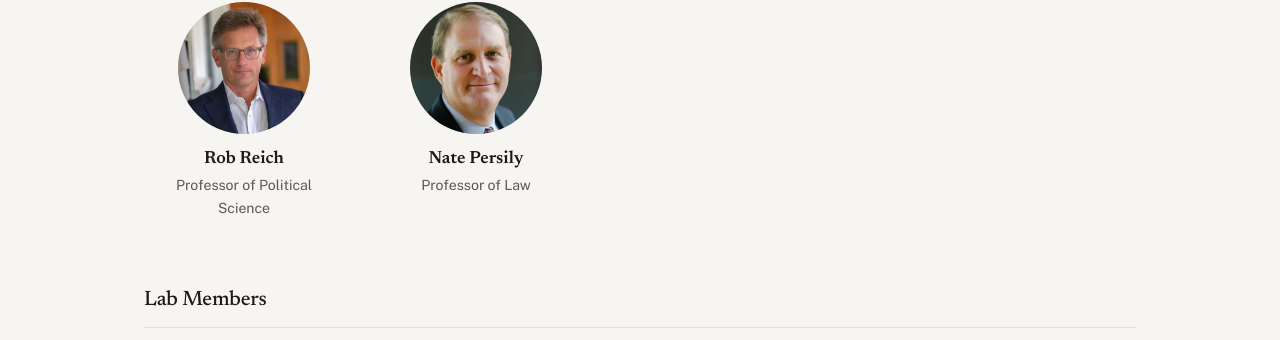
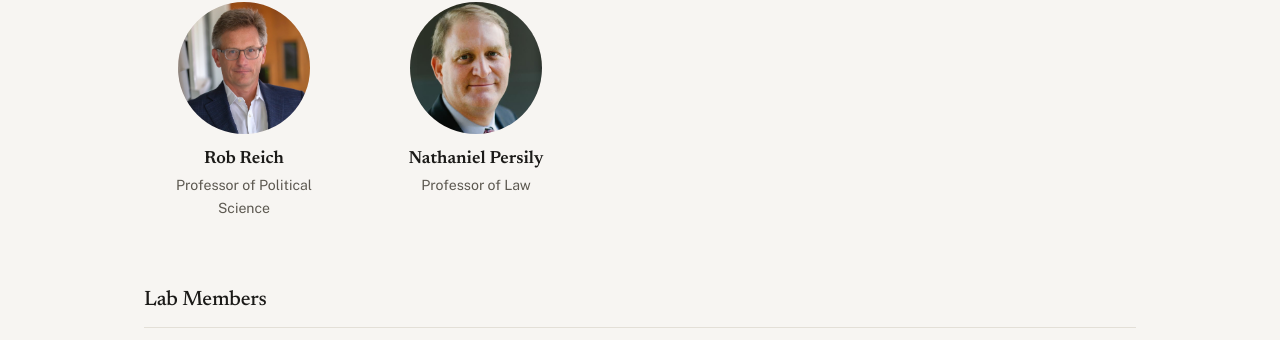
Before and after one commit to aigovlab/lab-website, a Jekyll site: the page built from index.html, in a window 1280 px wide and 900 px high, scrolled down 1381 px. Shown: the part 110-450 px from the top of the window. Built offline with Jekyll 4.4.1, drawn with Linux system fonts in a browser that asks for light colours.

Commit message:
List Nathaniel Persily under his full first name
Matches how Stanford Law lists him. The photo keeps its nate-persily.jpg
filename, which never appears on the page.

Co-Authored-By: Claude Opus 5 (1M context) <noreply@anthropic.com>

```diff
--- a/_data/people.yml
+++ b/_data/people.yml
@@ -24,7 +24,7 @@
   photo: rob-reich.jpg
   url: https://politicalscience.stanford.edu/people/rob-reich
 
-- name: Nate Persily
+- name: Nathaniel Persily
   last_name: Persily
   role: Professor of Law
   group: faculty
```
